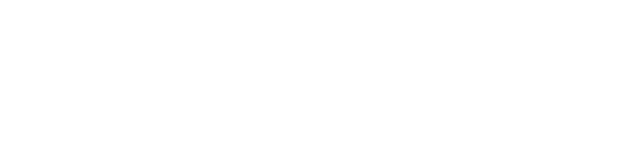
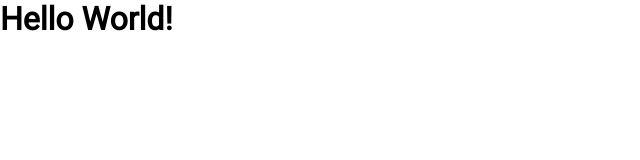
Before and after one commit to edaless/vue-hello, a plain HTML site: page index.html in a window 1280 px wide. Shown: the whole page, without its empty margins (0-640 px from the left). Drawn offline with nearby package versions, Linux system fonts and the light colour scheme.

Commit message:
il minimo indispensabile c'è

```diff
--- a/JS/main.js
+++ b/JS/main.js
@@ -1,3 +1,18 @@
+// Stampare a schermo un messaggio all’interno di un h1,
+// utilizzando i data
+
+const {createApp} = Vue
+createApp({
+    data(){
+        return{
+            testo: "Hello World!"
+            // ,
+            // immagine: "https://www.payplug.com/hubfs/Banque%20images_featured.png"
+            // così non funzia
+        }
+    }
+}).mount('#app')
+
 
 
 
--- a/index.html
+++ b/index.html
@@ -22,7 +22,12 @@
 
 <body>
 
-
+    <div id="app">
+        <h1>{{testo}}</h1>
+        <!-- <img src={{immagine}} alt=""> -->
+        <!-- <img src="{{immagine}}" alt=""> -->
+        <!-- così non funzia -->
+    </div>
 
     <script src="https://unpkg.com/vue@3"></script>
     <script type="text/javascript" src="JS/functions.js">
```
